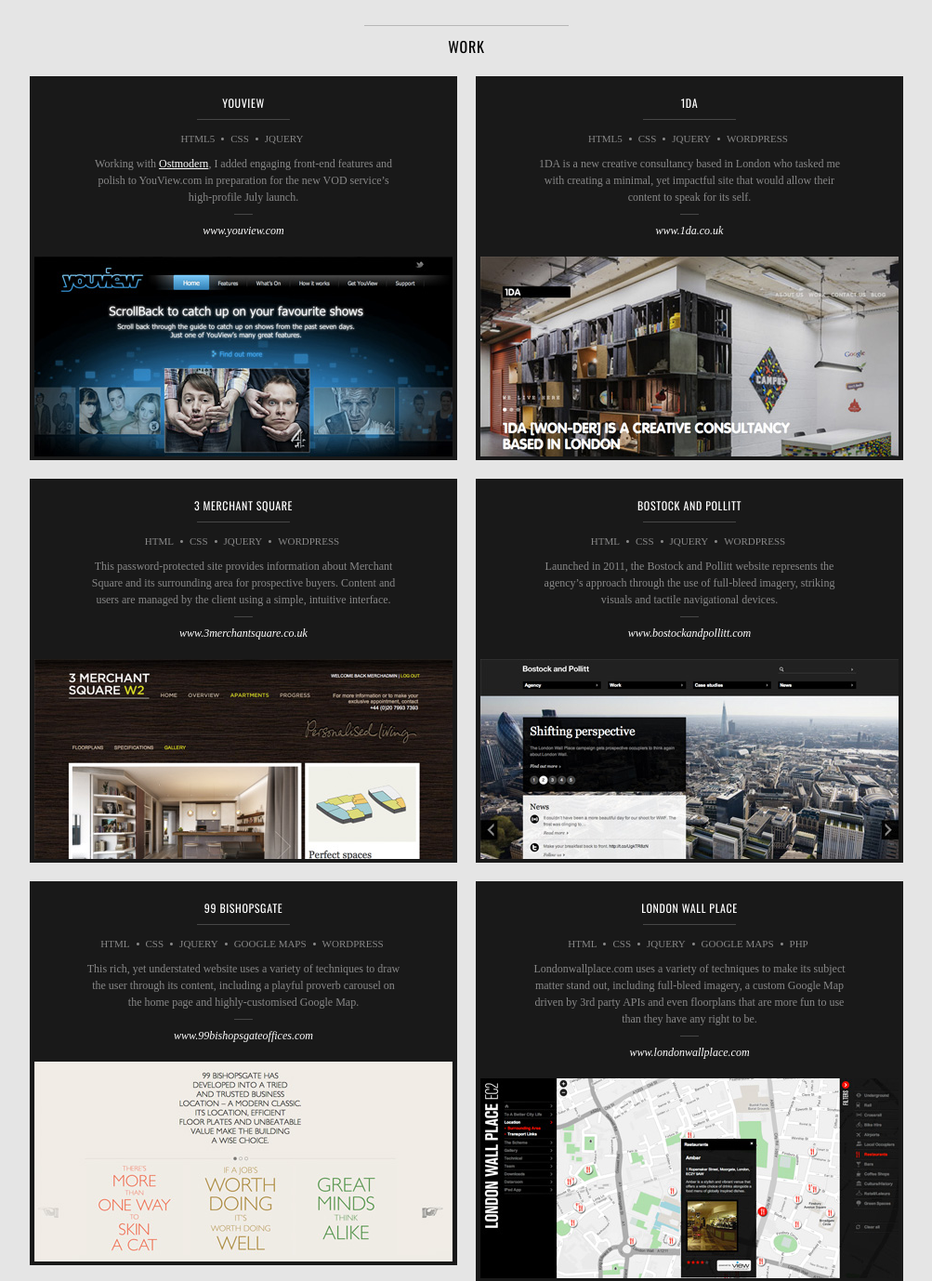
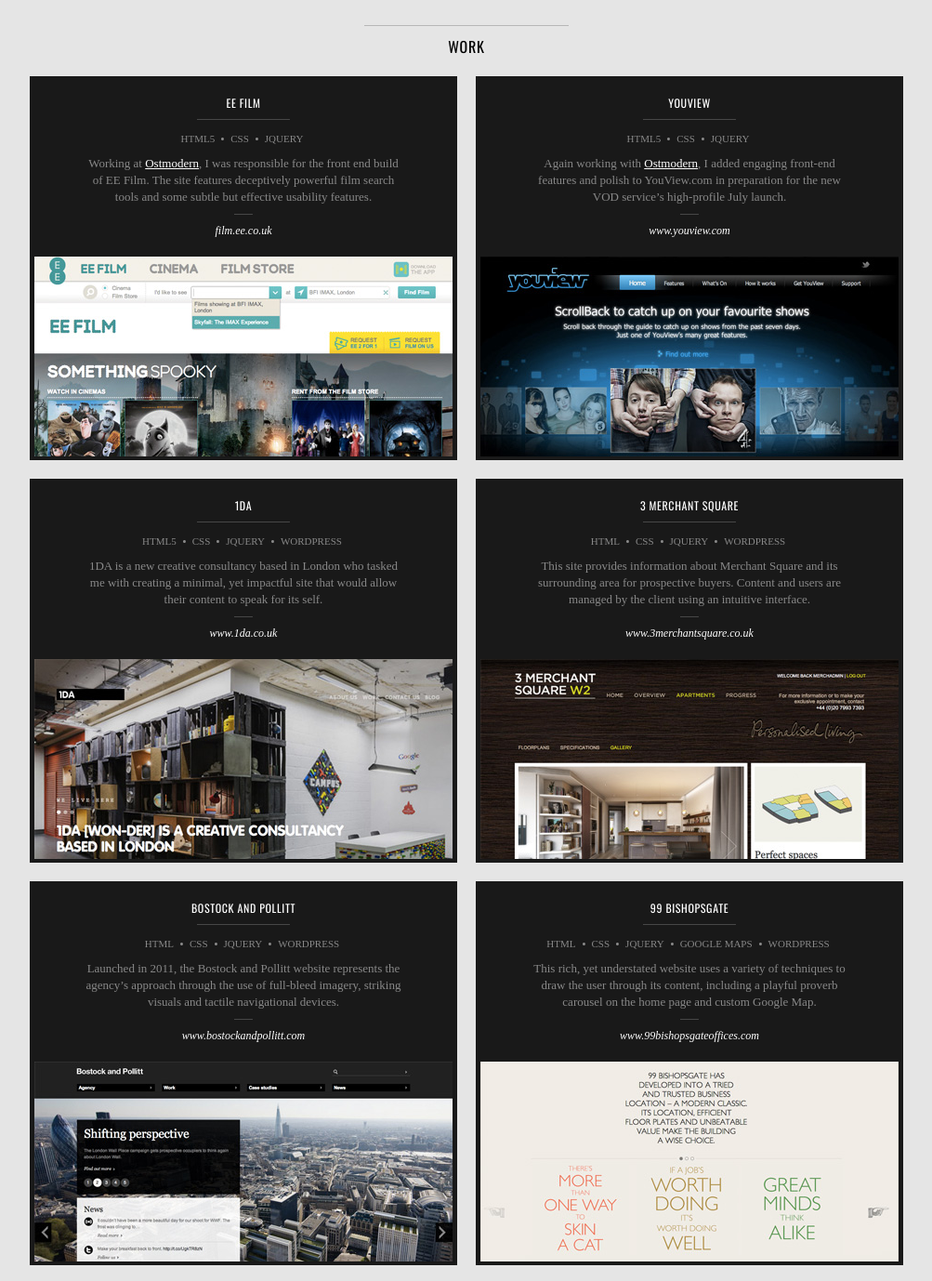
Before and after one commit to dndhm/decoderant, a plain HTML site: page index.html in a window 1280 px wide. Shown: the part 291-1669 px from the top of the page at 93% size, without its empty margins (138-1141 px from the left). Drawn offline with nearby package versions, Linux system fonts and the light colour scheme.

Commit message:
Added EE Film project, tidied up other project descriptions, removed .odd class and used :nth-child(odd) instead

```diff
--- a/css/screen.css
+++ b/css/screen.css
@@ -31,7 +31,7 @@
 
 section {clear: both;}
 	section h2 {border-top: 1px solid #b7b7b7; padding-top: 10px;}
-	section p {width: 98%; text-align: center; font-size: 12px; line-height: 18px; margin: 20px auto 30px;}
+	section p {width: 98%; text-align: center; font-size: 13px; line-height: 18px; margin: 20px auto 30px;}
 
 	.project {width: 100%; background: #191919; margin-top: 20px;}
 		.project h3 {width: 100%; border-top: none; background: transparent url(../images/bg_project_header.gif) no-repeat 50% 100%; color: #fff; font-size: 12px; padding: 20px 0 10px; margin-bottom: 10px;}
@@ -62,7 +62,7 @@
 	header, section {width: 98%;}
 		section p {max-width: 460px;}
 		.project {float: left; width: 49%; margin-right: 2%;}
-		.odd {margin-right: 0;}
+		.project:nth-child(odd) {margin-right: 0;}
 			.project p {width: 90%;}
 	footer {padding: 40px 0;}
 }
@@ -70,7 +70,7 @@
 @media only screen and (min-width: 940px)  {
 	header, section {width: 940px;}
 		.project {width: 460px; margin-right: 20px;}
-		.odd {margin-right: 0;}
+		.project:nth-child(odd) {margin-right: 0;}
 			.project p {width: 340px;}
 			.project img {width: 450px; margin: 0 0 0 5px;}
 }
--- a/index.html
+++ b/index.html
@@ -27,17 +27,28 @@
 	<section>
 		<h2>Work</h2>
 		<div class="project">
+			<h3>EE Film</h3>
+			<ul>
+				<li class="first">HTML5</li>
+				<li>CSS</li>
+				<li>jQuery</li>
+			</ul>
+			<p>Working at <a class="external" href="http://ostmodern.co.uk/">Ostmodern</a>, I was responsible for the front end build of EE Film. The site features deceptively powerful film search tools and some subtle but effective usability features.</p>
+			<a class="external sitelink" href="http://filmsearch.ee.co.uk/film/">film.ee.co.uk</a>
+			<img src="images/project_eefilm.jpg" width="450" height="215" alt="EE Film" />
+		</div>
+		<div class="project">
 			<h3>YouView</h3>
 			<ul>
 				<li class="first">HTML5</li>
 				<li>CSS</li>
 				<li>jQuery</li>
 			</ul>
-			<p>Working with <a class="external" href="http://ostmodern.co.uk/">Ostmodern</a>, I added engaging front-end features and polish to YouView.com in preparation for the new VOD service&rsquo;s high-profile July launch.</p>
+			<p>Again working with <a class="external" href="http://ostmodern.co.uk/">Ostmodern</a>, I added engaging front-end features and polish to YouView.com in preparation for the new VOD service&rsquo;s high-profile July launch.</p>
 			<a class="external sitelink" href="http://www.youview.com">www.youview.com</a>
 			<img src="images/project_youview.jpg" width="450" height="215" alt="YouView" />
 		</div>
-		<div class="project odd">
+		<div class="project">
 			<h3>1DA</h3>
 			<ul>
 				<li class="first">HTML5</li>
@@ -57,11 +68,11 @@
 				<li>jQuery</li>
 				<li>Wordpress</li>
 			</ul>
-			<p>This password-protected site provides information about Merchant Square and its surrounding area for prospective buyers. Content and users are managed by the client using a simple, intuitive interface.</p>
+			<p>This site provides information about Merchant Square and its surrounding area for prospective buyers. Content and users are managed by the client using an intuitive interface.</p>
 			<a class="external sitelink" href="http://www.3merchantsquare.co.uk">www.3merchantsquare.co.uk</a>
 			<img src="images/project_3merchantsquare.jpg" width="450" height="215" alt="3 Merchant Square" />
 		</div>
-		<div class="project odd">
+		<div class="project">
 			<h3>Bostock and Pollitt</h3>
 			<ul>
 				<li class="first">HTML</li>
@@ -82,12 +93,12 @@
 				<li>Google Maps</li>
 				<li>Wordpress</li>
 			</ul>
-			<p>This rich, yet understated website uses a variety of techniques to draw the user through its content, including a playful proverb carousel on the home page and highly-customised Google Map.</p>
+			<p>This rich, yet understated website uses a variety of techniques to draw the user through its content, including a playful proverb carousel on the home page and custom Google Map.</p>
 			<a class="external sitelink" href="http://www.99bishopsgateoffices.com">www.99bishopsgateoffices.com</a>
 			<img src="images/project_99bishopsgate.jpg" width="450" height="215" alt="99 Bishopsgate" />
 		</div>
 
-		<div class="project odd">
+		<div class="project">
 			<h3>London Wall Place</h3>
 			<ul>
 				<li class="first">HTML</li>
@@ -96,7 +107,8 @@
 				<li>Google Maps</li>
 				<li>PHP</li>
 			</ul>
-			<p>Londonwallplace.com uses a variety of techniques to make its subject matter stand out, including full-bleed imagery, a custom Google Map driven by 3rd party APIs and even floorplans that are more fun to use than they have any right to be.</p>
+			<p>Londonwallplace.com uses a variety of techniques to make its subject matter stand out, including full-bleed imagery, a custom Google Map driven by 3rd party APIs and even floorplans that are more fun to use than they have any right<br />
+				to be.</p>
 			<a class="external sitelink" href="http://www.londonwallplace.com">www.londonwallplace.com</a>
 			<img src="images/project_londonwallplace.jpg" width="450" height="215" alt="London Wall Place" />
 		</div>
@@ -113,14 +125,14 @@
 			<img src="images/project_morgansindall2010.jpg" width="450" height="215" alt="Morgan Sindall AR 2010" />
 		</div>
 
-		<div class="project odd">
+		<div class="project">
 			<h3>World's Biggest Coffee Morning</h3>
 			<ul>
 				<li class="first">HTML</li>
 				<li>CSS</li>
 				<li>jQuery</li>
 			</ul>
-			<p>World&rsquo;s Biggest Coffee Morning is Macmillan Cancer Support&rsquo;s flagship fundraiser. I built front-end templates for their team to implement, including an XML-driven coffee bean-counting totalizer, which tallies the amount of money raised by the campaign.</p>
+			<p>World&rsquo;s Biggest Coffee Morning is Macmillan Cancer Support&rsquo;s flagship fundraiser. I built the front-end templates for their team to implement, including a data-driven coffee bean counter.</p>
 			<a class="external sitelink" href="http://coffee.macmillan.org.uk/Home.aspx">coffee.macmillan.org.uk</a>
 			<img src="images/project_wbcm.jpg" width="450" height="215" alt="World's Biggest Coffee Morning" />
 		</div>
@@ -141,7 +153,7 @@
 			<img src="images/project_codeofconviction.jpg" width="450" height="215" alt="Code of Conviction" />
 		</div>
 
-		<div class="project odd">
+		<div class="project">
 			<h3>BTG International</h3>
 			<ul>
 				<li class="first">HTML</li>
```
Also changed, not shown: images/project_eefilm.jpg (added).
